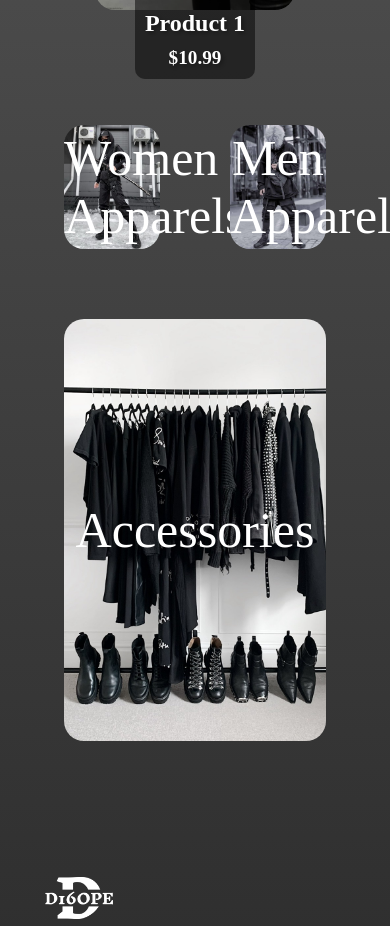
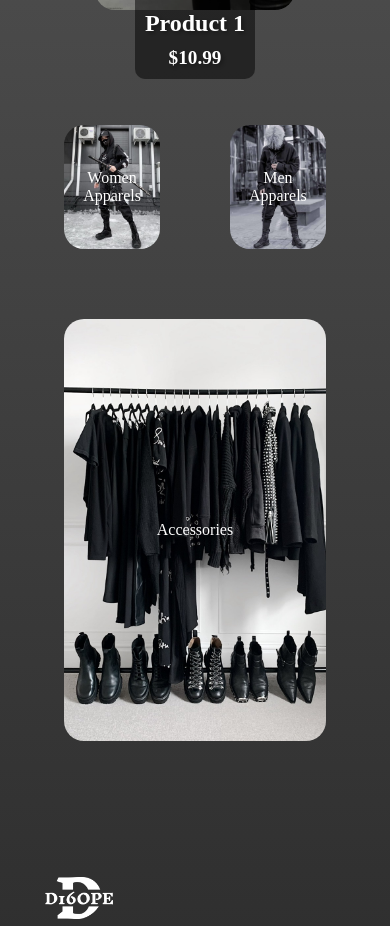
Before and after one commit to ArminKar/ecoreact, a React (Create React App) app: page / in a window 390 px wide. Shown: the part 1180-2106 px from the top of the page. Built offline with nearby package versions, Linux system fonts and the light colour scheme.

Commit message:
changed @media a little bit to make mobile friendly

```diff
--- a/src/css/home.css
+++ b/src/css/home.css
@@ -61,11 +61,11 @@ body {
   transform: translate(-50%, -50%);
   text-align: center;
   color: #fff;
-  font-size: 50px;
   text-transform: capitalize;
   margin: 0;
   padding: 0;
-  width: 100%;
+  font-size: 50px;
+
   }
 
   .collection:nth-child(3){
@@ -85,6 +85,9 @@ body {
     }
     .product-card {
       margin-right: 20px;
+    }
+    .collection p{
+      font-size: unset;
     }
 
   }
@@ -108,4 +111,8 @@ body {
       height: 40px;
       line-height: 18px;
     }
+    .collection p{
+      font-size: unset;
+
+    }
   }
```
